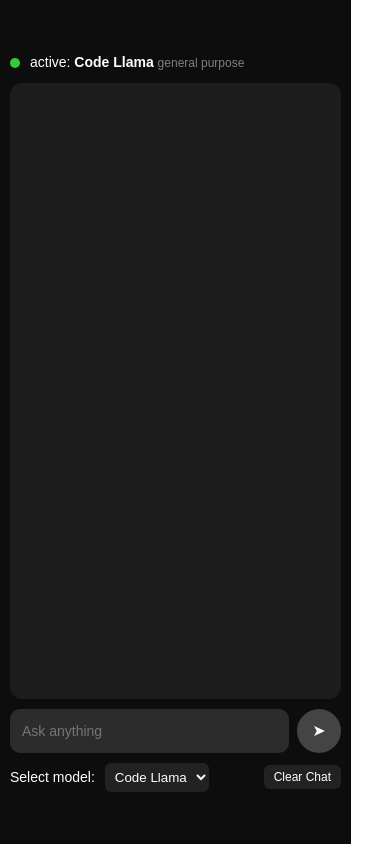
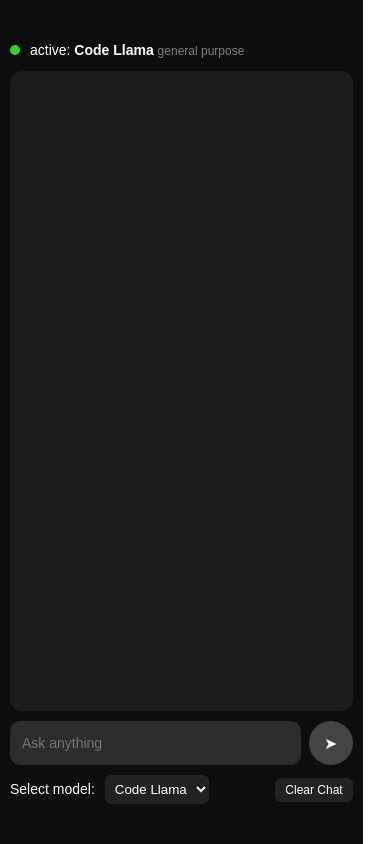
Before and after one commit to phani-tmp/Adabot, a React (Vite) app in the folder my-ada-app/: page / in a window 390 px wide. Built offline with nearby package versions, Linux system fonts and the light colour scheme.

Commit message:
fourth commit

```diff
--- a/my-ada-app/src/App.css
+++ b/my-ada-app/src/App.css
@@ -144,15 +144,15 @@ body, html {
 /* Mobile responsiveness */
 @media (max-width: 600px) {
   body, html {
-    height: 90vh;
-    width: 90vw;
+    height: 93vh;
+    width: 93vw;
     overflow: hidden; /* Prevent any scrolling on body */
     position: fixed; /* This prevents any overflow */
   }
 
   .app-container {
-    height: 90vh;
-    width: 90vw;
+    height: 93vh;
+    width: 93vw;
     padding: 10px; /* Reduced padding for mobile */
     overflow: hidden;
   }
```
